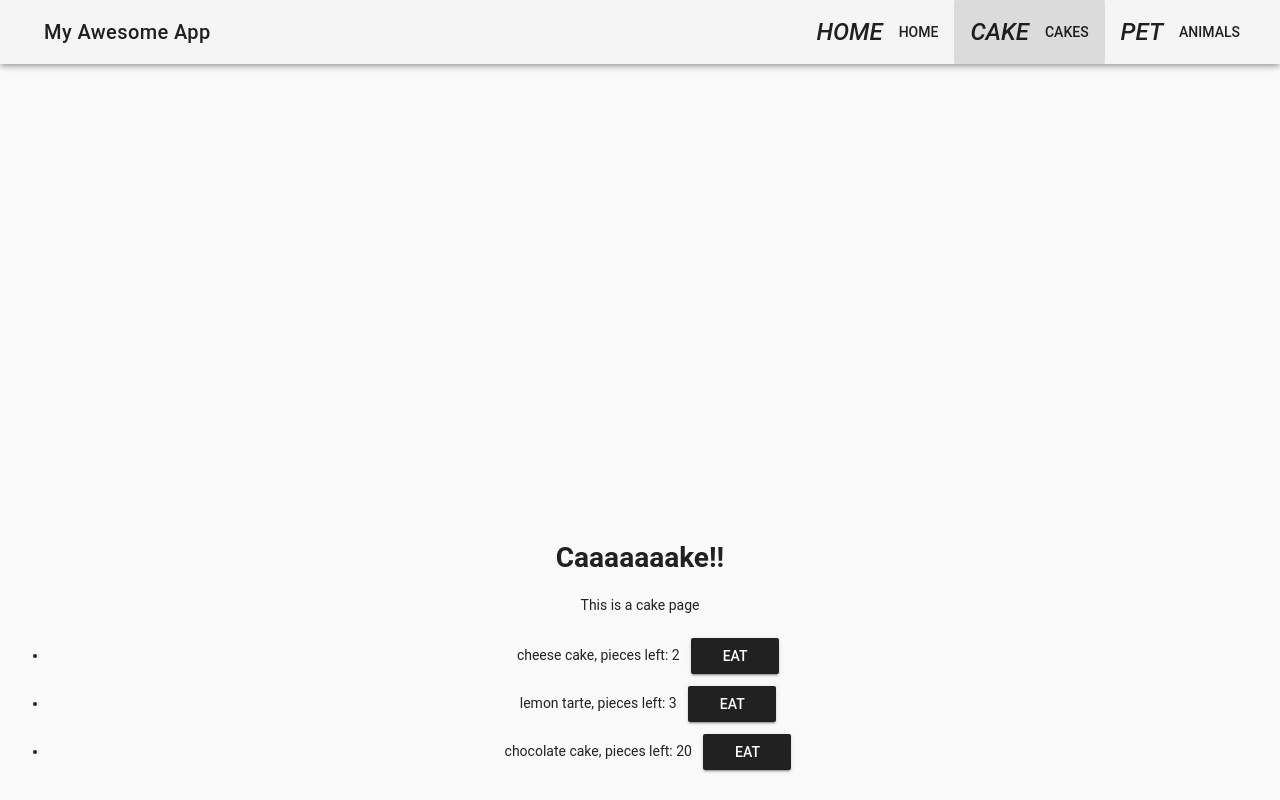
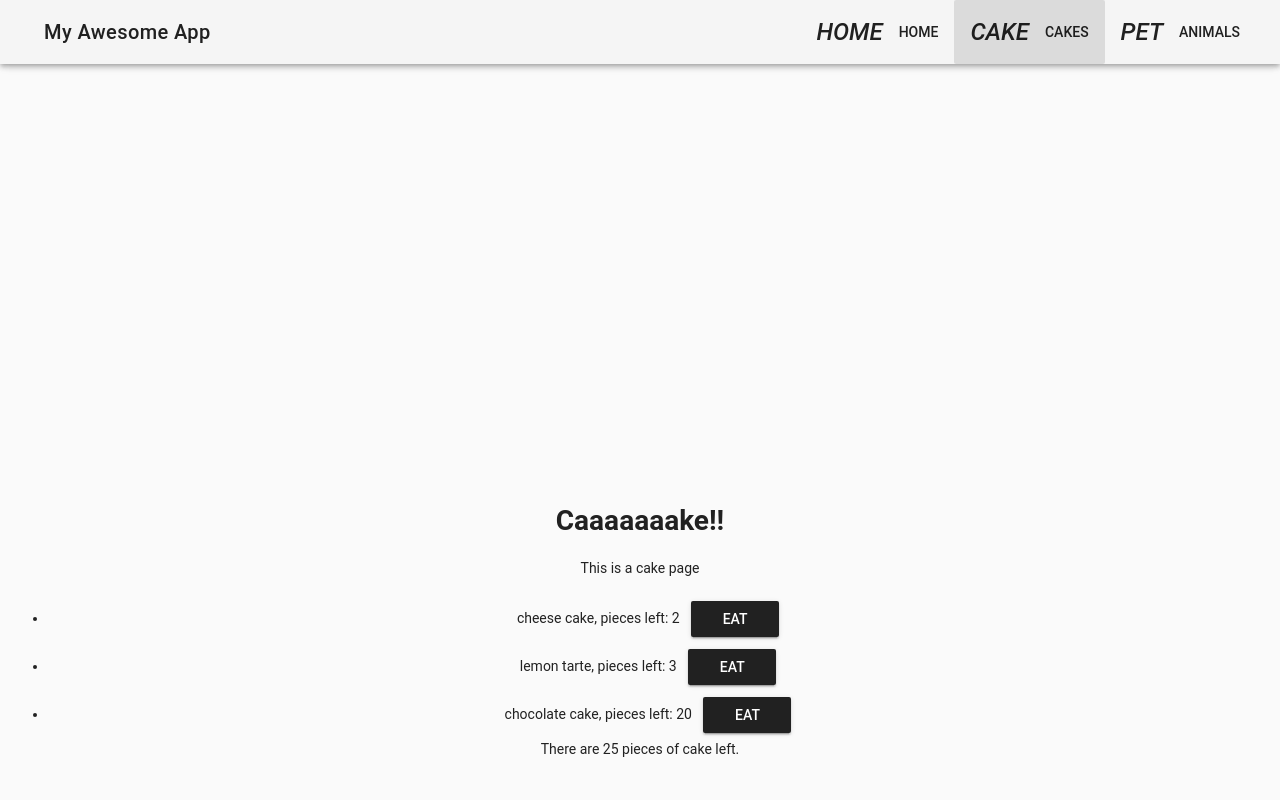
Before and after one commit to eddyZ/vueJS-test, a Vue app: page /cakes in a window 1280 px wide. Built offline with nearby package versions, Linux system fonts and the light colour scheme; the HTML template or start-up script is replaced by a standard one.

Commit message:
added total number of pieces of cake (computed property)

```diff
--- a/src/components/Cakes.vue
+++ b/src/components/Cakes.vue
@@ -11,6 +11,7 @@
             {{ cake.name }}, pieces left: {{cake.pieces}} <v-btn dark v-on:click="eatCake(cake)">Eat</v-btn>
           </li>
         </ul>
+        <p>There are {{availablePiecesOfCake}} pieces of cake left.</p>
       </v-flex>
     </v-layout>
   </v-container>
@@ -28,10 +29,19 @@ export default {
       }
     },
     methods: {
-       eatCake (cake){
-         if(cake.pieces > 0)
-           cake.pieces --;
-       }
+      eatCake (cake){
+        if(cake.pieces > 0)
+          cake.pieces --;
+      }
+    },
+    computed: {
+      availablePiecesOfCake(){
+        let total = 0;
+        this.cakes.forEach(function(cake){
+          total += cake.pieces;
+        });
+        return total;
+      }
     }
 }
 </script>
```
